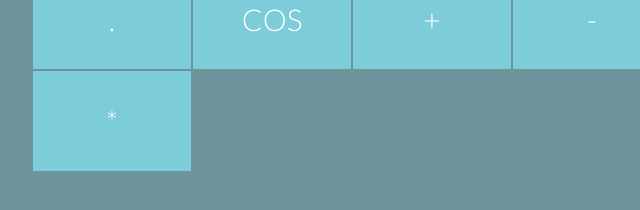
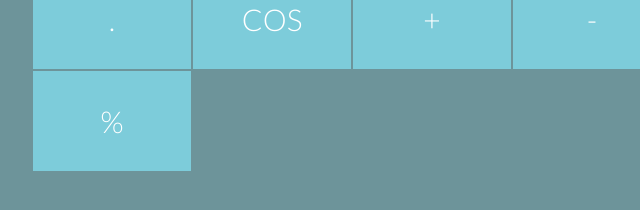
Before and after one commit to mauriciosoares/js-calculator, a website: page public/index.html in a window 1280 px wide. Shown: the part 414-624 px from the top of the page, 288-928 px from the left. Drawn offline with Linux system fonts and the light colour scheme.

Commit message:
update button in markup

```diff
--- a/public/index.html
+++ b/public/index.html
@@ -39,7 +39,7 @@
     });
 
     calculator.extend({
-      name: '*',
+      name: '%',
       implementation: function(n, cachedN) {
         return cachedN / n;
       },
```
